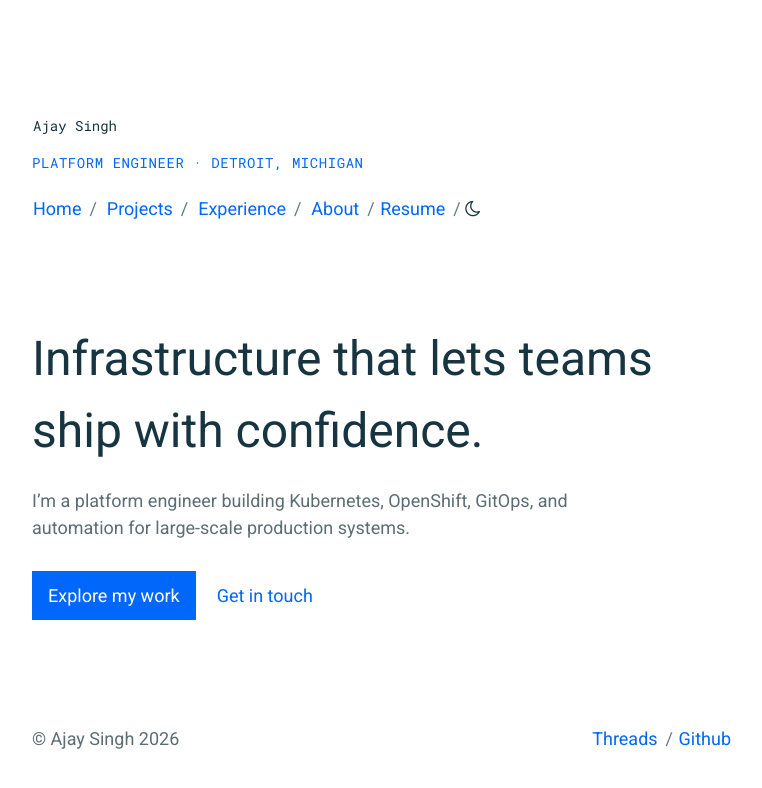
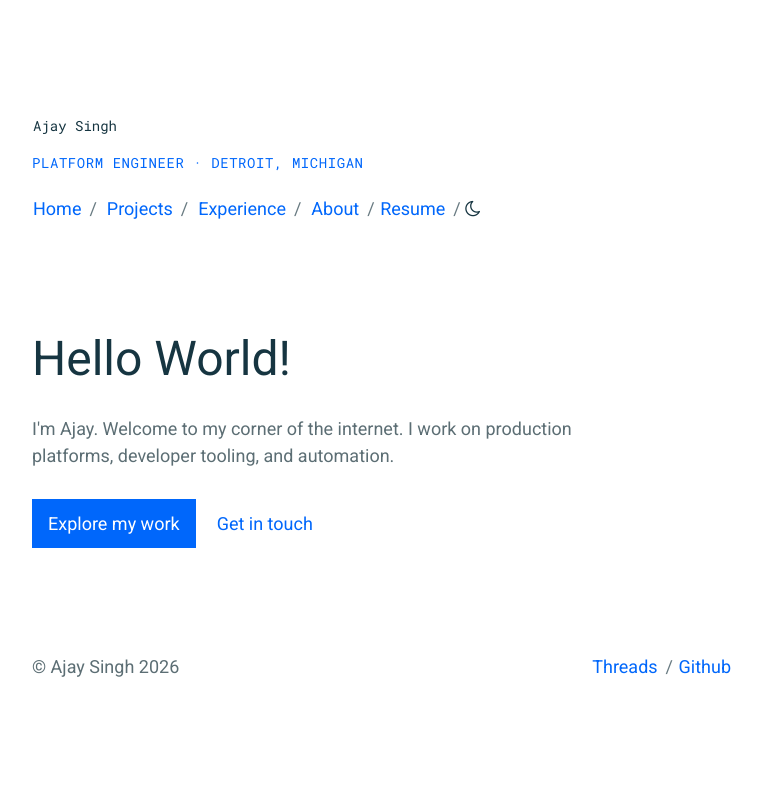
Before and after one commit to ajaydeepsingh/ajaydeepsingh.github.io, a Jekyll site: the page built from index.html, in a window 1280 px wide. Shown: the top 788 px of the page, without its empty margins (258-1020 px from the left). Built offline with Jekyll 4.4.1, drawn with Linux system fonts in a browser that asks for light colours.

Commit message:
Refresh landing page and local setup

```diff
--- a/Gemfile
+++ b/Gemfile
@@ -2,6 +2,8 @@ source "https://rubygems.org"
 
 gem "jekyll"
 gem "html-proofer"
+gem "rake"
+gem "base64"
 gem "rb-fsevent", "0.9.8"
 gem "kramdown-parser-gfm"
 gem 'public_suffix', '5.0.5'
--- a/index.html
+++ b/index.html
@@ -4,8 +4,8 @@ title: Home
 ---
 
 <section class="c-home__intro" aria-labelledby="home-title">
-    <h1 id="home-title">Infrastructure that lets teams ship with confidence.</h1>
-    <p class="c-home__lede">I’m a platform engineer building Kubernetes, OpenShift, GitOps, and automation for large-scale production systems.</p>
+    <h1 id="home-title">Hello World!</h1>
+    <p class="c-home__lede">I'm Ajay. Welcome to my corner of the internet.  I work on production platforms, developer tooling, and automation. </p>
     <p class="c-home__actions">
         <a class="c-home__button" href="{{ "/projects/" | prepend: site.baseurl }}">Explore my work</a>
         <a href="{{ "/about/" | prepend: site.baseurl }}">Get in touch</a>
```
Also changed, not shown: Gemfile.lock, README.md, 1 other file.
